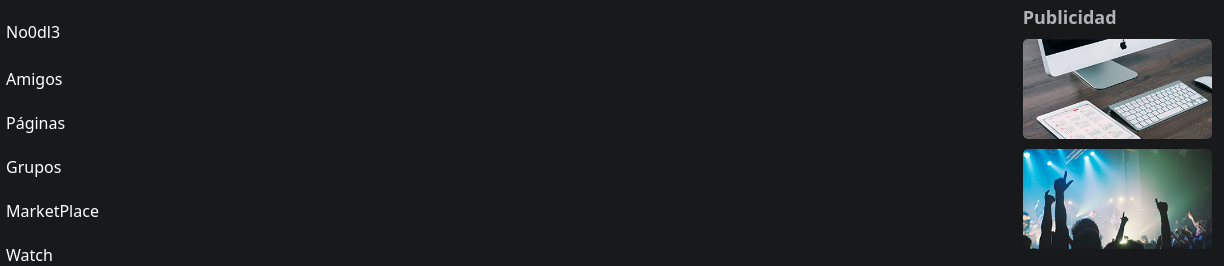
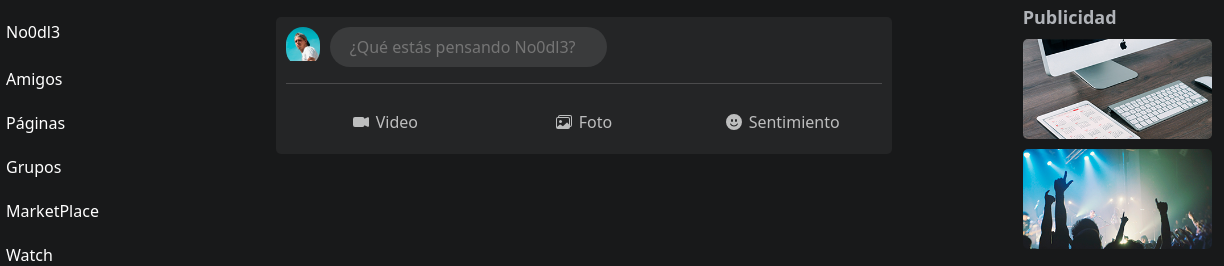
Before and after one commit to byNo0dle/bootstrap, a plain HTML site: page bootstrap5/social_network.html in a window 1280 px wide. Shown: the part 53-319 px from the top of the page, 56-1280 px from the left. Drawn offline with Linux system fonts and the light colour scheme.

Commit message:
Publication form

```diff
--- a/bootstrap5/social_network.html
+++ b/bootstrap5/social_network.html
@@ -169,8 +169,37 @@
                 </footer>
             </aside>
 
-            <main class="col-6">
-
+            <main class="col-12 col-sm-10 col-md-6 col-xxl-4">
+                <div class="post">
+                    <div class="form">
+                        <a href="#" class="photo">
+                            <img src="../img/persona4.jpg" alt="">
+                        </a>
+                        <input type="text" placeholder="¿Qué estás pensando No0dl3?">
+                    </div>
+                    <hr>
+                    <div class="buttons d-flex">
+                        <a href="#">
+                            <svg xmlns="http://www.w3.org/2000/svg" width="16" height="16" fill="currentColor" class="bi bi-camera-video-fill" viewBox="0 0 16 16">
+                                <path fill-rule="evenodd" d="M0 5a2 2 0 0 1 2-2h7.5a2 2 0 0 1 1.983 1.738l3.11-1.382A1 1 0 0 1 16 4.269v7.462a1 1 0 0 1-1.406.913l-3.111-1.382A2 2 0 0 1 9.5 13H2a2 2 0 0 1-2-2z"/>
+                            </svg>
+                            Video
+                        </a>
+                        <a href="#">
+                            <svg xmlns="http://www.w3.org/2000/svg" width="16" height="16" fill="currentColor" class="bi bi-images" viewBox="0 0 16 16">
+                                <path d="M4.502 9a1.5 1.5 0 1 0 0-3 1.5 1.5 0 0 0 0 3"/>
+                                <path d="M14.002 13a2 2 0 0 1-2 2h-10a2 2 0 0 1-2-2V5A2 2 0 0 1 2 3a2 2 0 0 1 2-2h10a2 2 0 0 1 2 2v8a2 2 0 0 1-1.998 2M14 2H4a1 1 0 0 0-1 1h9.002a2 2 0 0 1 2 2v7A1 1 0 0 0 15 11V3a1 1 0 0 0-1-1M2.002 4a1 1 0 0 0-1 1v8l2.646-2.354a.5.5 0 0 1 .63-.062l2.66 1.773 3.71-3.71a.5.5 0 0 1 .577-.094l1.777 1.947V5a1 1 0 0 0-1-1z"/>
+                            </svg>
+                            Foto
+                        </a>
+                        <a href="#">
+                            <svg xmlns="http://www.w3.org/2000/svg" width="16" height="16" fill="currentColor" class="bi bi-emoji-smile-fill" viewBox="0 0 16 16">
+                                <path d="M8 16A8 8 0 1 0 8 0a8 8 0 0 0 0 16M7 6.5C7 7.328 6.552 8 6 8s-1-.672-1-1.5S5.448 5 6 5s1 .672 1 1.5M4.285 9.567a.5.5 0 0 1 .683.183A3.5 3.5 0 0 0 8 11.5a3.5 3.5 0 0 0 3.032-1.75.5.5 0 1 1 .866.5A4.5 4.5 0 0 1 8 12.5a4.5 4.5 0 0 1-3.898-2.25.5.5 0 0 1 .183-.683M10 8c-.552 0-1-.672-1-1.5S9.448 5 10 5s1 .672 1 1.5S10.552 8 10 8"/>
+                            </svg>
+                            Sentimiento
+                        </a>
+                    </div>
+                </div>
             </main>
 
             <aside class="contacts col-3 col-xl-2">
--- a/css/social_network.css
+++ b/css/social_network.css
@@ -230,6 +230,67 @@ footer nav a:hover {
 }
 
 /* ------------------------------ */
+/* --------- MAIN --------------- */
+/* ------------------------------ */
+main {
+    padding-top: 70px;
+}
+
+main .post {
+    background: var(--content-background);
+    width: 100%;
+    border-radius: 5px;
+    margin-bottom: 20px;
+    padding: 10px;
+}
+
+main .post .form {
+    display: flex;
+    justify-self: start;
+}
+
+main .photo {
+    display: block;
+    width: 40px;
+    height: 40px;
+    overflow: hidden;
+    border-radius: 100px;
+    margin-right: 10px;
+}
+
+main .photo img {
+    width: 100%;
+}
+
+main .post .form input {
+    width: 100%;
+    border: none;
+    background: var(--input);
+    height: 40px;
+    border-radius: 100px;
+    padding: 0 20px;
+    color: var(--text);
+}
+
+main .post .buttons a {
+    display: inline-flex;
+    align-items: center;
+    justify-content: center;
+    width: 100%;
+    padding: 10px;
+    border-radius: 3px;
+}
+
+main .post .buttons a:hover {
+    background: var(--input-hover);
+    color: var(--text);
+}
+
+main .post .buttons a svg {
+    margin-right: 7px;
+}
+
+/* ------------------------------ */
 /* --------- MEDIAQUERIES ------- */
 /* ------------------------------ */
 /* --- DISPOSITIVO MD --- */
```
